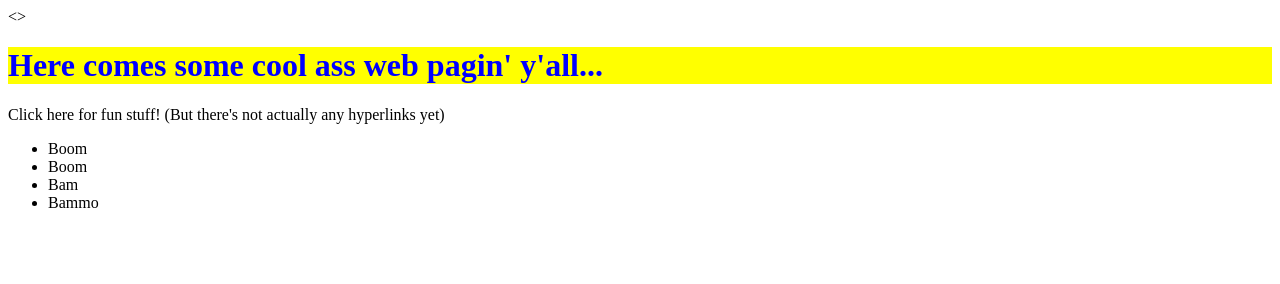
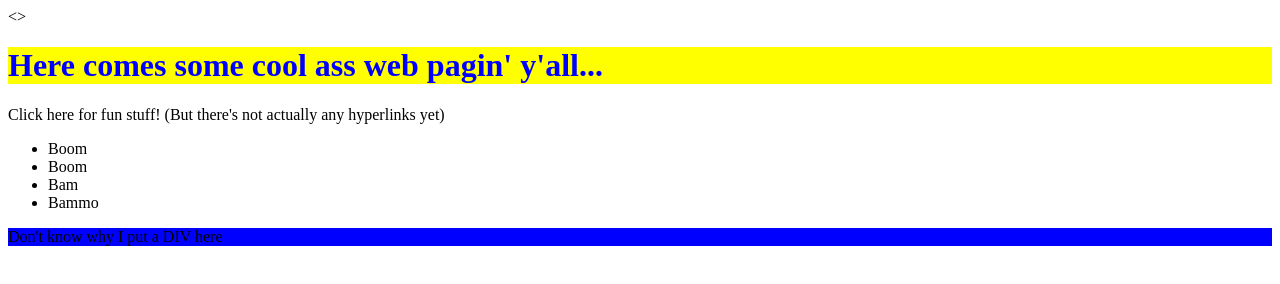
Before and after one commit to mcspach/FIRSTSITEROOT, a plain HTML site: page index.html in a window 1280 px wide. Drawn offline with Linux system fonts and the light colour scheme.

Commit message:
Second Commit Practice

```diff
--- a/index.html
+++ b/index.html
@@ -5,9 +5,10 @@
   <meta name="viewport" content="width=device-width, initial-scale=1.0">
   <meta http-equiv="X-UA-Compatible" content="ie=edge">
   <<link rel="stylesheet" href="main.css">>
+  <title>Cool Ass Webpage</title>
 
-  <title>Cool Ass Webpage</title>
 </head>
+
 <body>
 <h1>Here comes some cool ass web pagin' y'all...</h1>
 <p>Click here for fun stuff! (But there's not actually any hyperlinks yet)</p>
@@ -18,6 +19,6 @@
   <li>Bammo</li>
 </ul>
 
-<div></div>
+<div>Don't know why I put a DIV here</div>
 </body>
 </html>
--- a/main.css
+++ b/main.css
@@ -3,7 +3,6 @@ div {
   height: 100%;
   background-color: blue;
 }
-
 h1 {
   background-color: yellow;
   color: blue;
```
